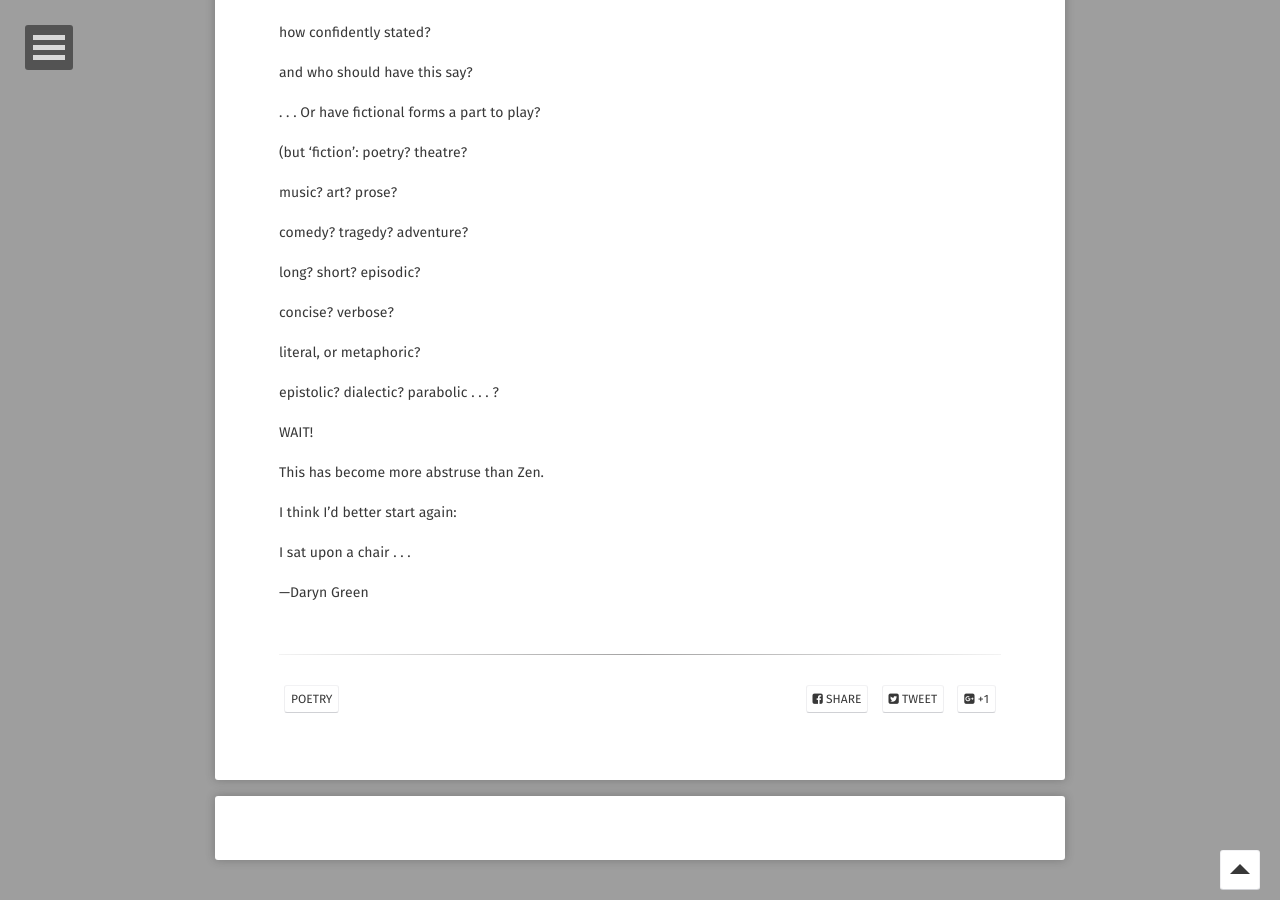
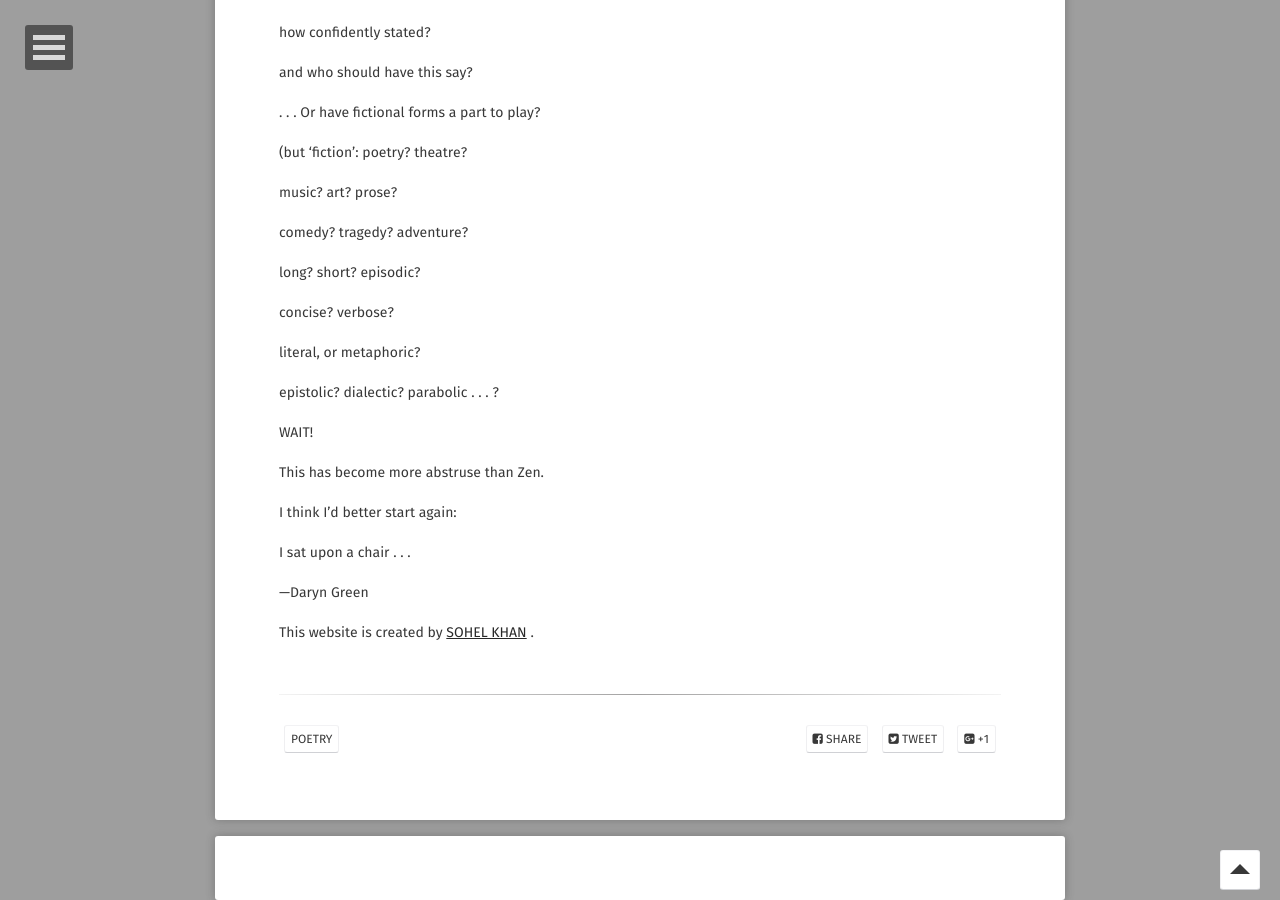
Before and after one commit to sohelkhanzz/mphs-edu.github.io, a Jekyll site: the page built from _posts/2020-08-04-poet.md, in a window 1280 px wide and 900 px high, scrolled down 856 px. Built offline with Jekyll 4.4.1, drawn with Linux system fonts in a browser that asks for light colours; nearby versions of some CDN libraries; some web fonts are replaced; comment, search, counter and statistics services are not loaded; a style sheet for code colours, icons or effects is not loaded.

Commit message:
Update 2020-08-04-poet.md

```diff
--- a/_posts/2020-08-04-poet.md
+++ b/_posts/2020-08-04-poet.md
@@ -66,3 +66,5 @@ I think I’d better start again:
 I sat upon a chair . . .
 
 —Daryn Green
+
+This website is created by [SOHEL KHAN](https://sohelkhan.rbind.io) .
```
